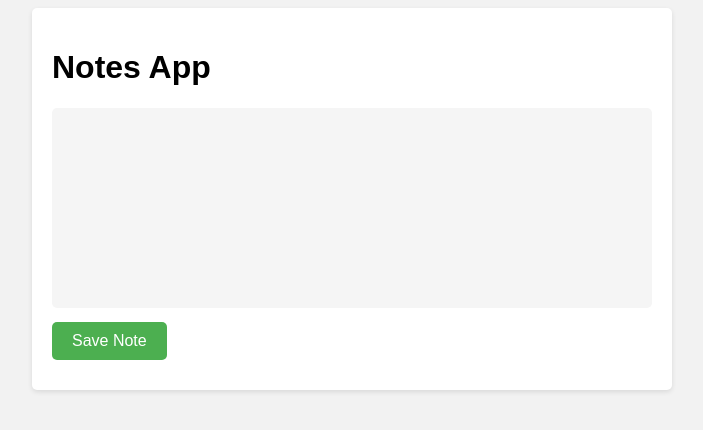
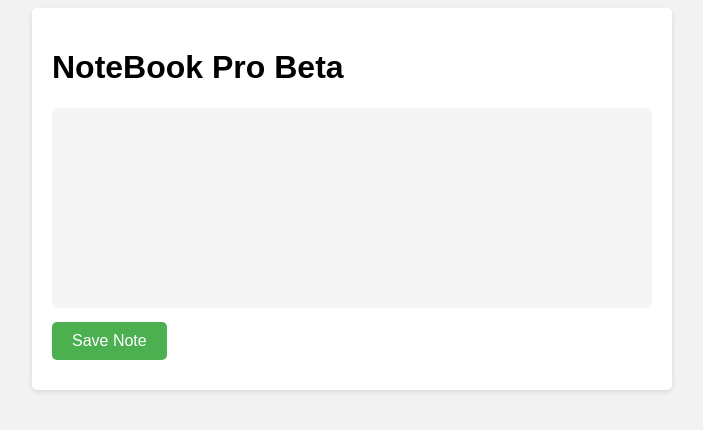
Before and after one commit to xAbliv/notebook, a plain HTML site: page index.html in a window 1280 px wide. Shown: the whole page, without its empty margins (288-991 px from the left). Drawn offline with Linux system fonts and the light colour scheme.

Commit message:
Update index.html

```diff
--- a/index.html
+++ b/index.html
@@ -1,13 +1,13 @@
 <!DOCTYPE html>
 <html>
   <head>
-    <title>NoteBook</title>
+    <title>NoteBook Pro Beta</title>
     <link rel="stylesheet" href="style.css" />
     <link rel="icon" type="image/x-icon" href="https://raw.githubusercontent.com/xAbliv/notebook/main/notebook.png" />
   </head>
   <body>
     <div class="container">
-      <h1>Notes App</h1>
+      <h1>NoteBook Pro Beta</h1>
       <textarea id="newNote"></textarea>
       <button onclick="saveNote()" id="save">Save Note</button>
       <div id="notesList"></div>
```
